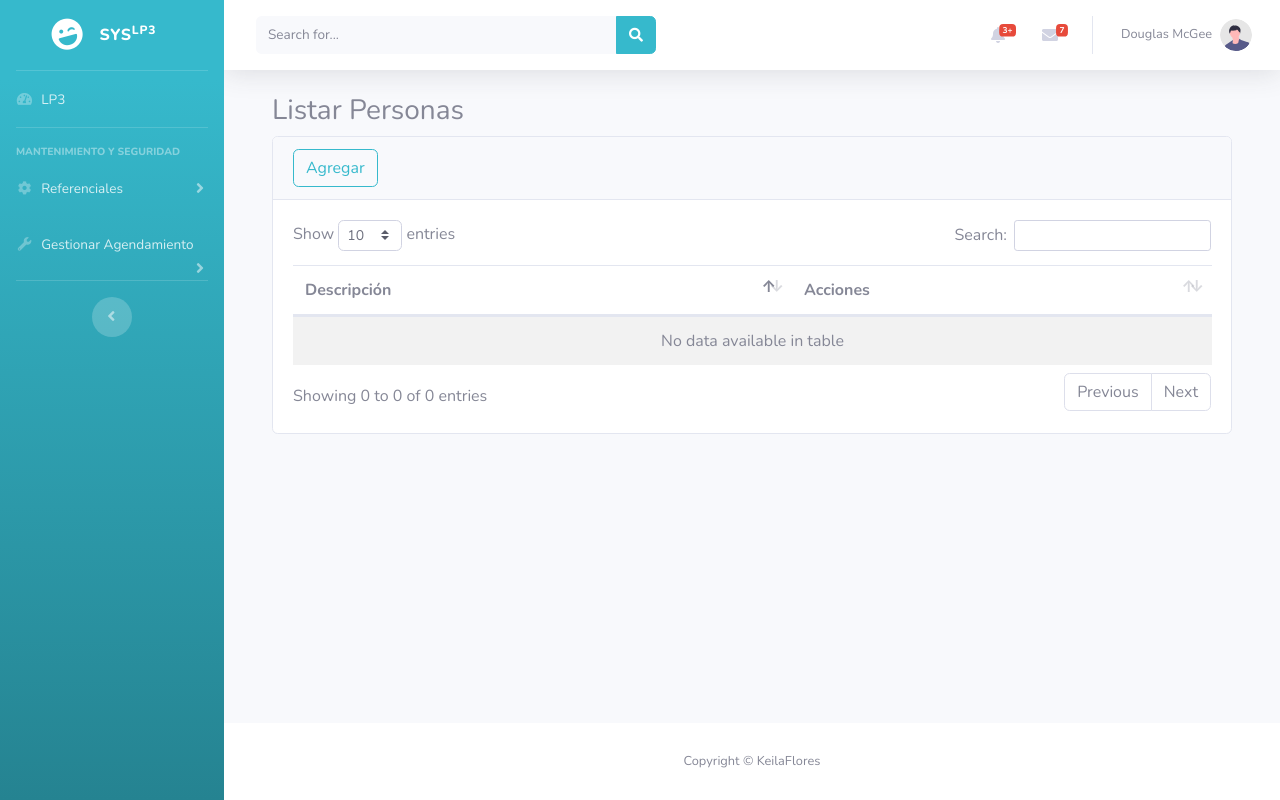
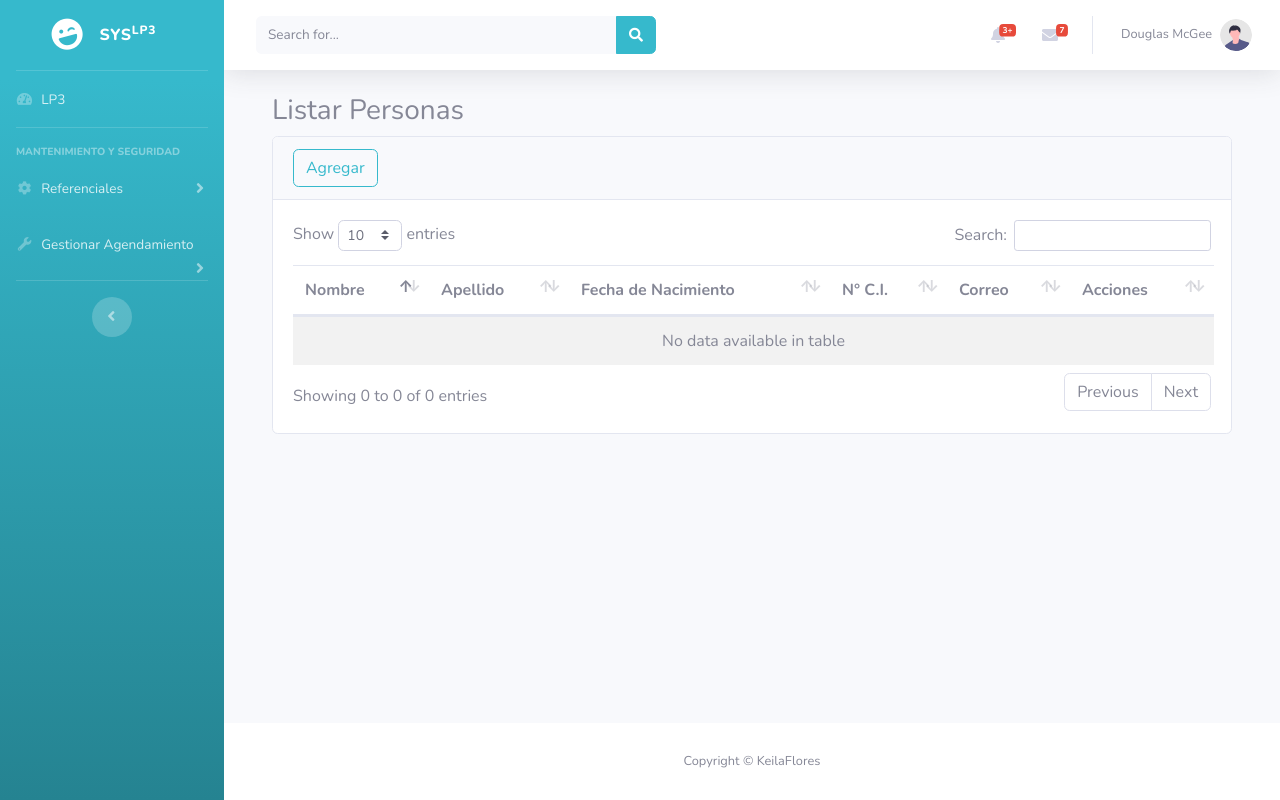
Before and after one commit to keilaflores889/proyecto-lp3, a Flask app: page /referenciales/persona/persona-index in a window 1280 px wide. Run offline with Flask 3, Linux system fonts and the light colour scheme; data that the repository does not hold is empty; some libraries are stand-ins or nearby versions.

Commit message:
modificado referencial Persona

```diff
--- a/app/rutas/referenciales/persona/persona_api.py
+++ b/app/rutas/referenciales/persona/persona_api.py
@@ -1,5 +1,6 @@
 from flask import Blueprint, request, jsonify, current_app as app
 from app.dao.referenciales.persona.PersonaDao import PersonaDao
+
 
 persapi = Blueprint('persapi', __name__)
 
@@ -57,7 +58,7 @@ def addPersona():
     personadao = PersonaDao()
 
     # Validar que el JSON no esté vacío y tenga las propiedades necesarias
-    campos_requeridos = ['descripcion']
+    campos_requeridos = ['nombre', 'apellido', 'fechanacimiento', 'cedula', 'correo']
 
     # Verificar si faltan campos o son vacíos
     for campo in campos_requeridos:
@@ -68,12 +69,16 @@ def addPersona():
                             }), 400
 
     try:
-        descripcion = data['descripcion'].upper()
-        persona_id = personadao.guardarPersona(descripcion)
+        nombre = data['nombre'].upper()
+        apellido = data['apellido'].upper()
+        fechanacimiento = data['fechanacimiento']
+        cedula = data['cedula']
+        correo = data['correo']
+        persona_id = personadao.guardarPersona(nombre, apellido, fechanacimiento, cedula, correo)
         if persona_id is not None:
             return jsonify({
                 'success': True,
-                'data': {'id': persona_id, 'descripcion': descripcion},
+                'data': {'id': persona_id, 'nombre': nombre, 'apellido': apellido, 'fechanacimiento': fechanacimiento, 'cedula': cedula, 'correo': correo,},
                 'error': None
             }), 201
         else:
@@ -91,7 +96,7 @@ def updatePersona(persona_id):
     personadao = PersonaDao()
 
     # Validar que el JSON no esté vacío y tenga las propiedades necesarias
-    campos_requeridos = ['descripcion']
+    campos_requeridos = ['nombre', 'apellido', 'fechanacimiento', 'cedula', 'correo']
 
     # Verificar si faltan campos o son vacíos
     for campo in campos_requeridos:
@@ -100,12 +105,17 @@ def updatePersona(persona_id):
                             'success': False,
                             'error': f'El campo {campo} es obligatorio y no puede estar vacío.'
                             }), 400
-    descripcion = data['descripcion']
+
     try:
-        if personadao.updatePersona(persona_id, descripcion.upper()):
+        nombre = data['nombre'].upper()
+        apellido = data['apellido'].upper()
+        fechanacimiento = data['fechanacimiento']
+        cedula = data['cedula']
+        correo = data['correo']
+        if personadao.updatePersona(persona_id, nombre.upper(), apellido.upper(), fechanacimiento, cedula, correo):
             return jsonify({
                 'success': True,
-                'data': {'id': persona_id, 'descripcion': descripcion},
+                'data': {'id': persona_id, 'nombre': nombre, 'apellido': apellido, 'fechanacimiento': fechanacimiento, 'cedula': cedula, 'correo': correo,},
                 'error': None
             }), 200
         else:
--- a/app/rutas/referenciales/persona/templates/persona-index.html
+++ b/app/rutas/referenciales/persona/templates/persona-index.html
@@ -17,7 +17,11 @@ Persona
         <table class="table table-striped" id="tbl">
           <thead>
             <tr>
-              <th>Descripción</th>
+              <th>Nombre</th>
+              <th>Apellido</th> <!-- Agregado campo 'apellido' -->
+              <th>Fecha de Nacimiento</th>
+              <th>N° C.I.</th>
+              <th>Correo</th>
               <th>Acciones</th>
             </tr>
           </thead>
@@ -43,8 +47,21 @@ Persona
           <div class="modal-body">
             <div class="form-group">
               <input type="hidden" id="txtIdPersona">
-              <label for="txtDescripcion">Descripción:</label>
-              <input type="text" class="form-control" placeholder="Ingrese a la persona" id="txtDescripcion">
+              <label for="txtNombre">Nombre:</label>
+              <input type="text" class="form-control" placeholder="Ingrese el nombre de la persona" id="txtNombre">
+
+              <label for="txtApellido">Apellido:</label>
+              <input type="text" class="form-control" placeholder="Ingrese el apellido" id="txtApellido">
+
+              <label for="txtFechaNacimiento">Fecha de nacimiento:</label>
+              <input type="text" class="form-control" placeholder="Ingresar fecha de nacimiento" id="txtFechaNacimiento">
+
+              <label for="txtCedula">Cédula:</label>
+              <input type="text" class="form-control" placeholder="Ingrese el C.I de la persona" id="txtCedula">
+
+              <label for="txtCorreo">Correo:</label>
+              <input type="text" class="form-control" placeholder="Ingresar correo" id="txtCorreo">
+
             </div>
           </div>
 
@@ -71,7 +88,6 @@ Persona
 
 {% block js %}
 <script>
-
   const initDatatable = () => {
     $('#tbl').DataTable({
       language: {
@@ -79,7 +95,11 @@ Persona
       },
       ajax:'/api/v1/personas',
       columns: [
-        { data: 'descripcion' },
+        { data: 'nombre' }, // Agregado campo 'nombre'
+        { data: 'apellido' }, // Agregado campo 'apellido'
+        { data: 'fechanacimiento' },
+        { data: 'cedula' },
+        { data: 'correo' },
         { data: function(row) {
             return `<button type="button" name="btn_editar" class="btn btn-info" data-id="${row.id}">Editar</button>
                     <button type="button" name="btn_eliminar" class="btn btn-warning" data-id="${row.id}">Eliminar</button>`
@@ -91,11 +111,13 @@ Persona
 
   const agregar = () => {
     $('#btnAgregar').on('click', function(){
-      // Setear un título a modal
       $('#modalTitle').text("Agregar Persona");
-      // inicia ventana modal
       $('#txtIdPersona').val("");
-      $('#txtDescripcion').val("");
+      $('#txtNombre').val(""); // Limpiar campo nombre
+      $('#txtApellido').val(""); // Limpiar campo apellido
+      $('#txtFechaNacimiento').val("");
+      $('#txtCedula').val("");
+      $('#txtCorreo').val("");
       $('#modalFormulario').modal();
     });
   }
@@ -103,7 +125,11 @@ Persona
   const guardar = () => {
     $('#btnGuardar').on('click', function() {
       const idPersona = $('#txtIdPersona').val();
-      const nuevaDescripcion = $('#txtDescripcion').val();
+      const nuevoNombre = $('#txtNombre').val(); // Obtener nombre
+      const nuevoApellido = $('#txtApellido').val(); // Obtener apellido
+      const nuevoFechaNacimiento = $('#txtFechaNacimiento').val();
+      const nuevaCedula = $('#txtCedula').val();
+      const nuevoCorreo = $('#txtCorreo').val();
       const tabla = $('#tbl').DataTable();
 
       if(idPersona) {
@@ -112,7 +138,7 @@ Persona
           method: 'PUT',
           headers: {
             'Content-Type': 'application/json'
-          }, body: JSON.stringify({ descripcion: nuevaDescripcion})
+          }, body: JSON.stringify({ nombre: nuevoNombre, apellido: nuevoApellido, fechanacimiento: nuevoFechaNacimiento, cedula: nuevaCedula, correo: nuevoCorreo }) // Incluir nombre y apellido
         })
         .then(resp => resp.json())
         .then(data => {
@@ -132,13 +158,13 @@ Persona
           method: 'POST',
           headers: {
             'Content-Type': 'application/json'
-          }, body: JSON.stringify({ descripcion: nuevaDescripcion})
+          }, body: JSON.stringify({ nombre: nuevoNombre, apellido: nuevoApellido, fechanacimiento: nuevoFechaNacimiento, cedula: nuevaCedula, correo: nuevoCorreo }) // Incluir nombre y apellido
         })
         .then(resp => resp.json())
         .then(data => {
           if(data && !data.error && data.success) {
             tabla.ajax.reload();
-            Swal.fire("Actualizado", "La persona ha sido agregada correctamente.", "success");
+            Swal.fire("Agregado", "La persona ha sido agregada correctamente.", "success");
           } else {
             Swal.fire(data.error);
           }
@@ -147,14 +173,17 @@ Persona
           Swal.fire("Error", "Ocurrió un error al guardar persona.", "error");
         });
       }
-      $('#txtDescripcion').val("");
+      $('#txtNombre').val(""); // Limpiar campo nombre
+      $('#txtApellido').val(""); // Limpiar campo apellido
+      $('#txtFechaNacimiento').val("");
+      $('#txtCedula').val("");
+      $('#txtCorreo').val("");
       $('#modalFormulario').modal("hide");
     });
   }
 
   const editar = () => {
     $('#tbl').on('click', 'button[name="btn_editar"]',function(){
-      // Mostrar mensaje de confirmación usando sweetalert
       Swal.fire({
         title: "¿Deseas editar este registro?",
         showCancelButton: true,
@@ -162,13 +191,11 @@ Persona
         cancelButtonText: `No`
       }).then((result) => {
         if (result.isConfirmed) {
-          //Swal.fire("Saved!", "", "success");
           $('#modalTitle').text("Editar Persona");
 
           const idPersona = $(this).data('id');
           $('#txtIdPersona').val(idPersona);
 
-          // Necesitamos obtener la descripción del backend
           fetch(`/api/v1/personas/${idPersona}`, {
             method: 'GET',
             headers: {
@@ -177,7 +204,11 @@ Persona
           })
           .then(resp => resp.json())
           .then(data => {
-            $('#txtDescripcion').val(data.data.descripcion);
+            $('#txtNombre').val(data.data.nombre); // Obtener nombre
+            $('#txtApellido').val(data.data.apellido); // Obtener apellido
+            $('#txtFechaNacimiento').val(data.data.fechanacimiento);
+            $('#txtCedula').val(data.data.cedula);
+            $('#txtCorreo').val(data.data.correo);
             $('#modalFormulario').modal();
           });
         }
@@ -188,7 +219,6 @@ Persona
   const eliminar = () => {
     $('#tbl').on('click', 'button[name="btn_eliminar"]',function(){
       const idPersona = $(this).data('id');
-      // Mostrar mensaje de confirmación usando sweetalert
       Swal.fire({
         title: "¿Deseas eliminar este registro?",
         showCancelButton: true,
@@ -205,11 +235,10 @@ Persona
           .then(resp => resp.json())
           .then(data => {
             if(data && !data.error && data.success) {
-              // Para borrar la fila del datatable(cliente)
-              const fila =$(this).closest('tr');
+              const fila = $(this).closest('tr');
               const tabla = $('#tbl').DataTable();
               tabla.row(fila).remove().draw();
-              Swal.fire("Eliminado", "", data.success);
+              Swal.fire("Eliminado", "", "success");
             } else {
               Swal.fire(data.error);
             }
@@ -218,7 +247,6 @@ Persona
           });
         }
       });
-
     });
   }
 
```
Also changed, not shown: app/dao/referenciales/persona/PersonaDao.py (+28 -27 lines).
